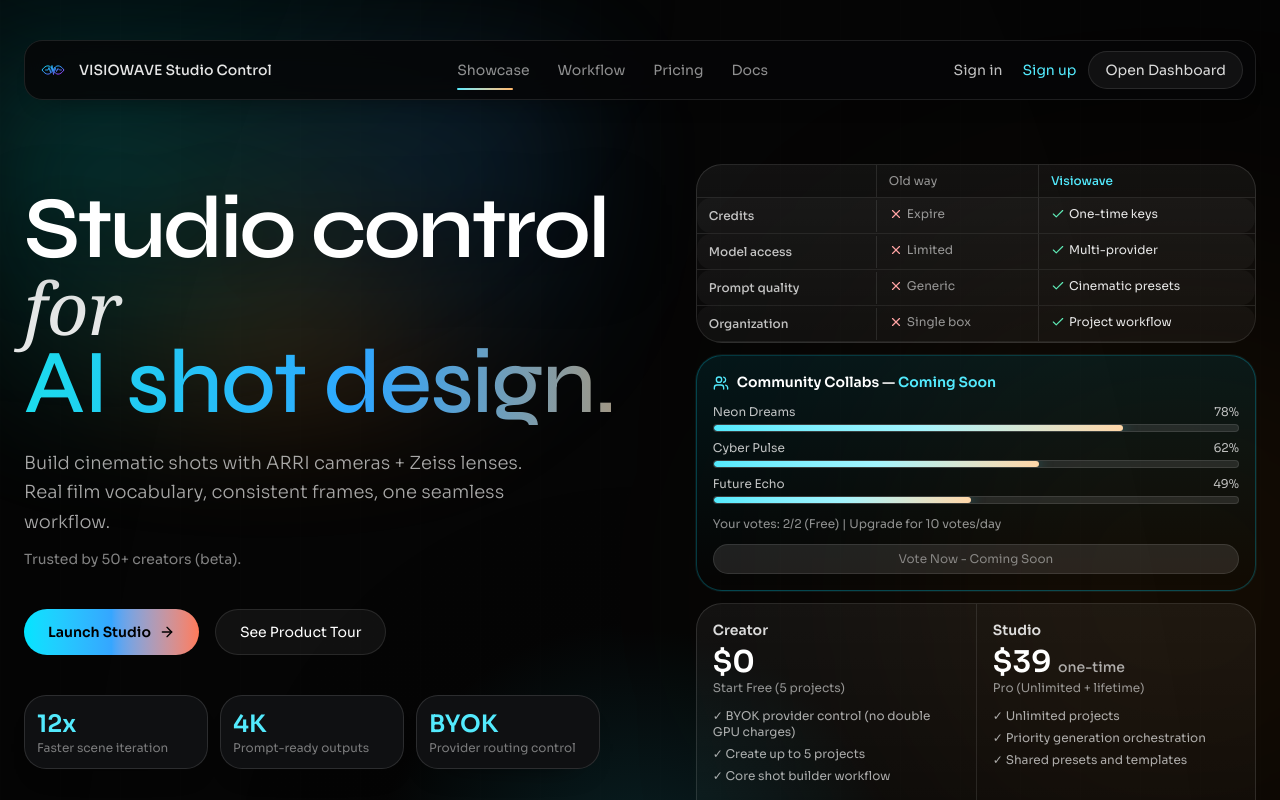
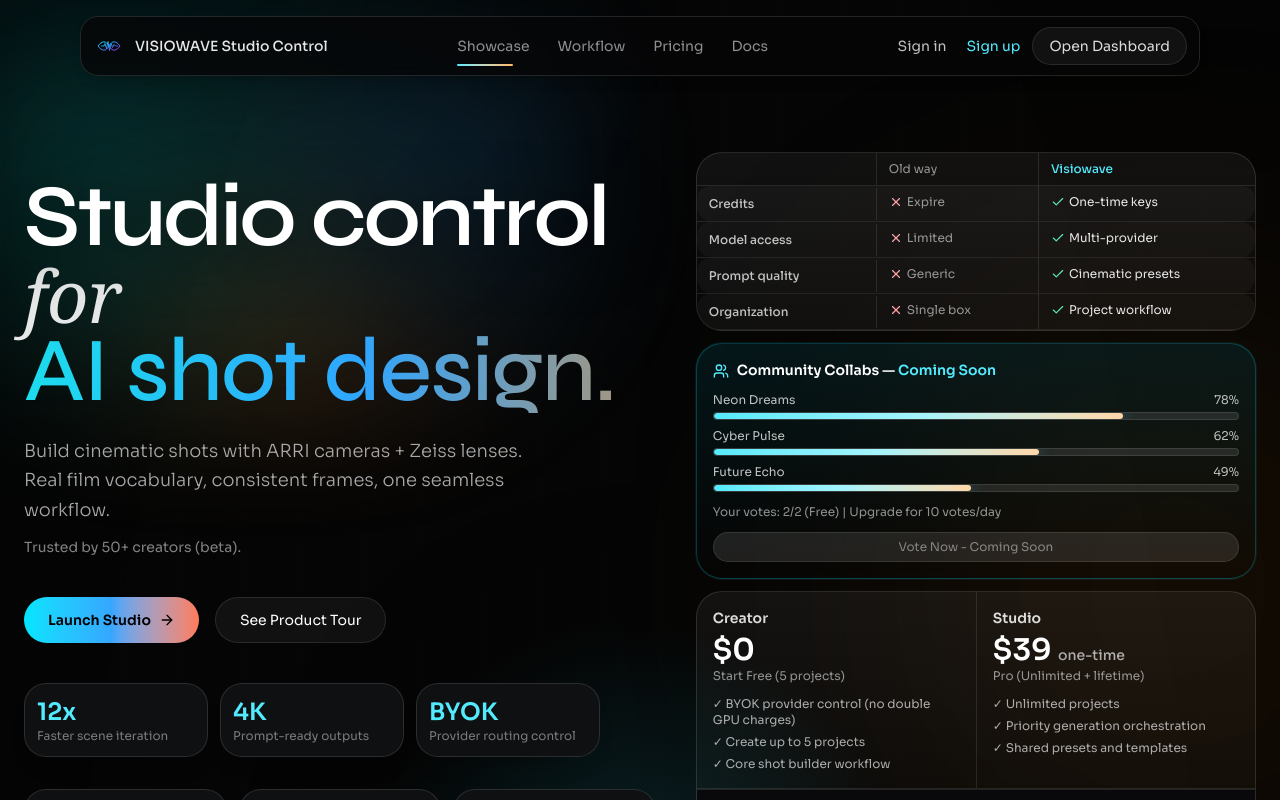
Before and after one commit to isaac-richie/Ai_saas, a Next.js app: page / in a window 1280 px wide. Shown: the top 800 px of the page. Built offline with nearby package versions, Linux system fonts and the light colour scheme.

Commit message:
fix(landing): convert navbar to floating dock layer

```diff
--- a/src/interface/components/landing/LandingNavbar.tsx
+++ b/src/interface/components/landing/LandingNavbar.tsx
@@ -40,7 +40,9 @@
     }, [active])
 
     return (
-        <header className="sticky top-4 z-40 py-6">
+        <>
+            <div aria-hidden="true" className="h-24" />
+            <header className="fixed left-1/2 top-4 z-50 w-[min(1120px,calc(100%-3rem))] -translate-x-1/2">
             <motion.nav
                 animate={{
                     scale: compact ? 0.985 : 1,
@@ -48,7 +50,7 @@
                     backdropFilter: compact ? "blur(22px)" : "blur(14px)",
                 }}
                 transition={{ type: "spring", stiffness: 240, damping: 26 }}
-                className="relative flex items-center justify-between rounded-[1.15rem] border border-white/10 bg-[#070708]/85 px-3 py-2.5 shadow-[0_14px_28px_-24px_rgba(0,0,0,0.95)]"
+                className="relative flex items-center justify-between rounded-[1.15rem] border border-white/12 bg-[#070708]/82 px-3 py-2.5 shadow-[0_26px_40px_-32px_rgba(0,0,0,0.98),0_8px_20px_-16px_rgba(0,0,0,0.9)]"
             >
                 <Link href="/" className="inline-flex items-center gap-2.5">
                     <span className="inline-flex h-6 w-8 items-center justify-center">
@@ -100,6 +102,7 @@
                     </Link>
                 </div>
             </motion.nav>
-        </header>
+            </header>
+        </>
     )
 }
```
